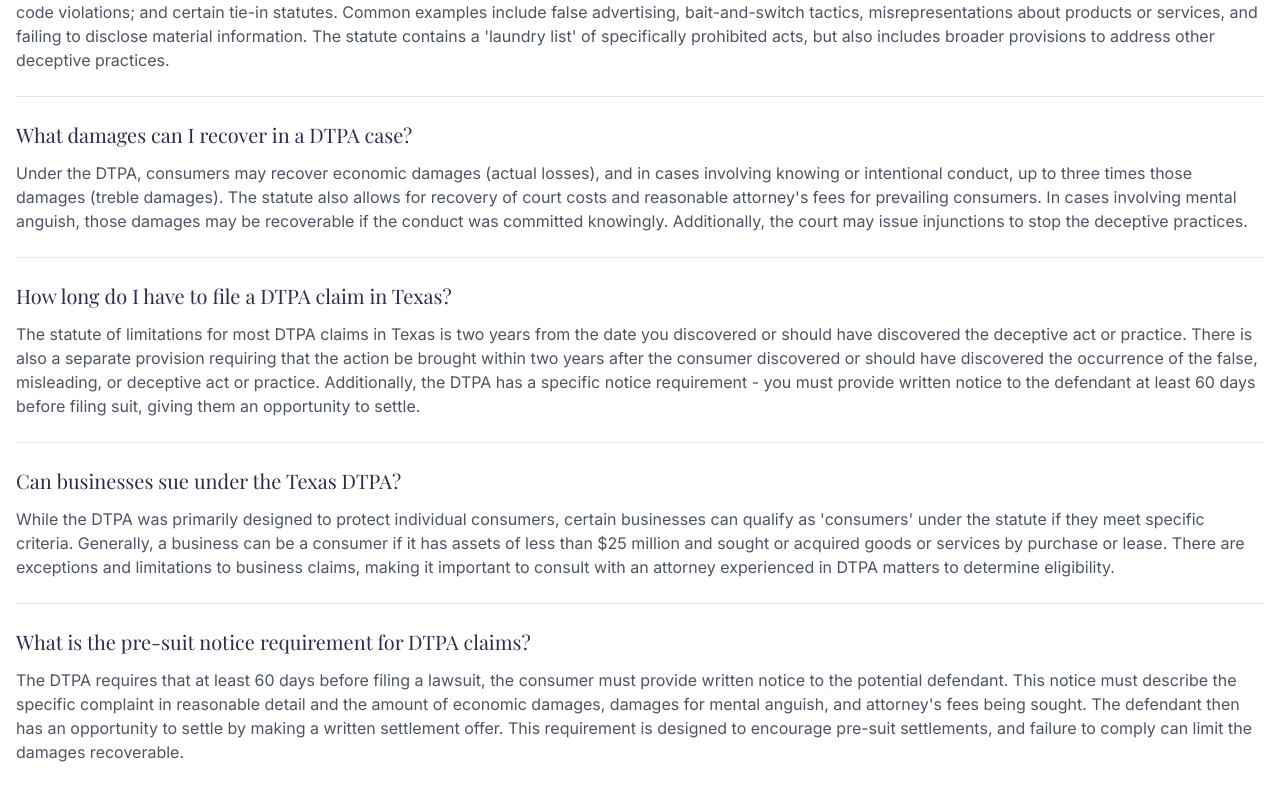
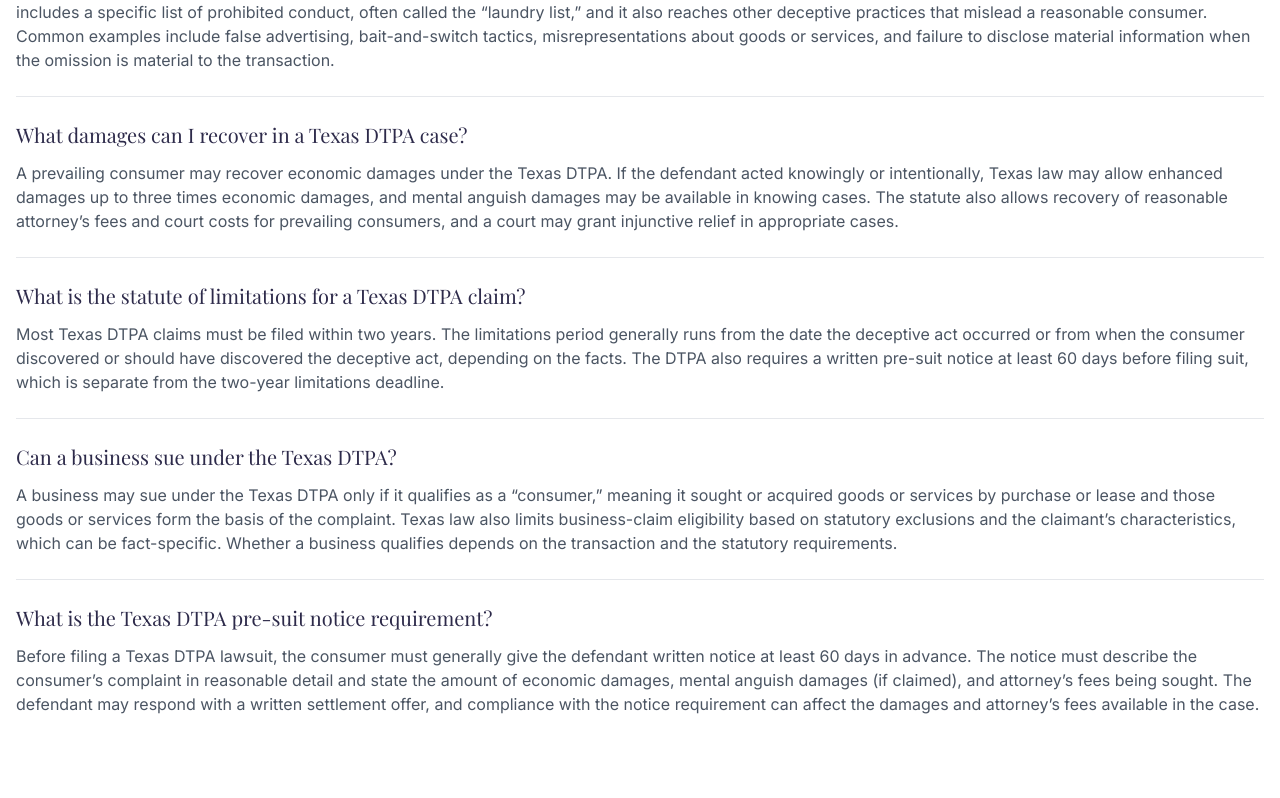
Before and after one commit to Aggiebryan/woodlands-law-site, a React (Vite) app: page /practice-areas/deceptive-trade-practices-act in a window 1280 px wide. Shown: the part 3502-4300 px from the top of the page. Built offline with nearby package versions, Linux system fonts and the light colour scheme.

Commit message:
Code edited in Lovable Code Editor
Edited UI in Lovable

```diff
--- a/src/pages/practice-areas/DTPAPage.tsx
+++ b/src/pages/practice-areas/DTPAPage.tsx
@@ -85,27 +85,27 @@ const DTPAPage = () => {
     {
       question: "What deceptive practices are covered under the Texas DTPA?",
       answer:
-        "The Texas DTPA covers a wide range of deceptive practices, including false, misleading, or deceptive acts; unconscionable actions; breaches of warranty; insurance code violations; and certain tie-in statutes. Common examples include false advertising, bait-and-switch tactics, misrepresentations about products or services, and failing to disclose material information. The statute contains a 'laundry list' of specifically prohibited acts, but also includes broader provisions to address other deceptive practices.",
+        "The Texas Deceptive Trade Practices–Consumer Protection Act covers false, misleading, or deceptive acts in trade or commerce that affect a consumer. The statute includes a specific list of prohibited conduct, often called the “laundry list,” and it also reaches other deceptive practices that mislead a reasonable consumer. Common examples include false advertising, bait-and-switch tactics, misrepresentations about goods or services, and failure to disclose material information when the omission is material to the transaction.",
     },
     {
-      question: "What damages can I recover in a DTPA case?",
+      question: "What damages can I recover in a Texas DTPA case?",
       answer:
-        "Under the DTPA, consumers may recover economic damages (actual losses), and in cases involving knowing or intentional conduct, up to three times those damages (treble damages). The statute also allows for recovery of court costs and reasonable attorney's fees for prevailing consumers. In cases involving mental anguish, those damages may be recoverable if the conduct was committed knowingly. Additionally, the court may issue injunctions to stop the deceptive practices.",
+        "A prevailing consumer may recover economic damages under the Texas DTPA. If the defendant acted knowingly or intentionally, Texas law may allow enhanced damages up to three times economic damages, and mental anguish damages may be available in knowing cases. The statute also allows recovery of reasonable attorney’s fees and court costs for prevailing consumers, and a court may grant injunctive relief in appropriate cases.",
     },
     {
-      question: "How long do I have to file a DTPA claim in Texas?",
+      question: "What is the statute of limitations for a Texas DTPA claim?",
       answer:
-        "The statute of limitations for most DTPA claims in Texas is two years from the date you discovered or should have discovered the deceptive act or practice. There is also a separate provision requiring that the action be brought within two years after the consumer discovered or should have discovered the occurrence of the false, misleading, or deceptive act or practice. Additionally, the DTPA has a specific notice requirement - you must provide written notice to the defendant at least 60 days before filing suit, giving them an opportunity to settle.",
+        "Most Texas DTPA claims must be filed within two years. The limitations period generally runs from the date the deceptive act occurred or from when the consumer discovered or should have discovered the deceptive act, depending on the facts. The DTPA also requires a written pre-suit notice at least 60 days before filing suit, which is separate from the two-year limitations deadline.",
     },
     {
-      question: "Can businesses sue under the Texas DTPA?",
+      question: "Can a business sue under the Texas DTPA?",
       answer:
-        "While the DTPA was primarily designed to protect individual consumers, certain businesses can qualify as 'consumers' under the statute if they meet specific criteria. Generally, a business can be a consumer if it has assets of less than $25 million and sought or acquired goods or services by purchase or lease. There are exceptions and limitations to business claims, making it important to consult with an attorney experienced in DTPA matters to determine eligibility.",
+        "A business may sue under the Texas DTPA only if it qualifies as a “consumer,” meaning it sought or acquired goods or services by purchase or lease and those goods or services form the basis of the complaint. Texas law also limits business-claim eligibility based on statutory exclusions and the claimant’s characteristics, which can be fact-specific. Whether a business qualifies depends on the transaction and the statutory requirements.",
     },
     {
-      question: "What is the pre-suit notice requirement for DTPA claims?",
+      question: "What is the Texas DTPA pre-suit notice requirement?",
       answer:
-        "The DTPA requires that at least 60 days before filing a lawsuit, the consumer must provide written notice to the potential defendant. This notice must describe the specific complaint in reasonable detail and the amount of economic damages, damages for mental anguish, and attorney's fees being sought. The defendant then has an opportunity to settle by making a written settlement offer. This requirement is designed to encourage pre-suit settlements, and failure to comply can limit the damages recoverable.",
+        "Before filing a Texas DTPA lawsuit, the consumer must generally give the defendant written notice at least 60 days in advance. The notice must describe the consumer’s complaint in reasonable detail and state the amount of economic damages, mental anguish damages (if claimed), and attorney’s fees being sought. The defendant may respond with a written settlement offer, and compliance with the notice requirement can affect the damages and attorney’s fees available in the case.",
     },
   ];
 
```
